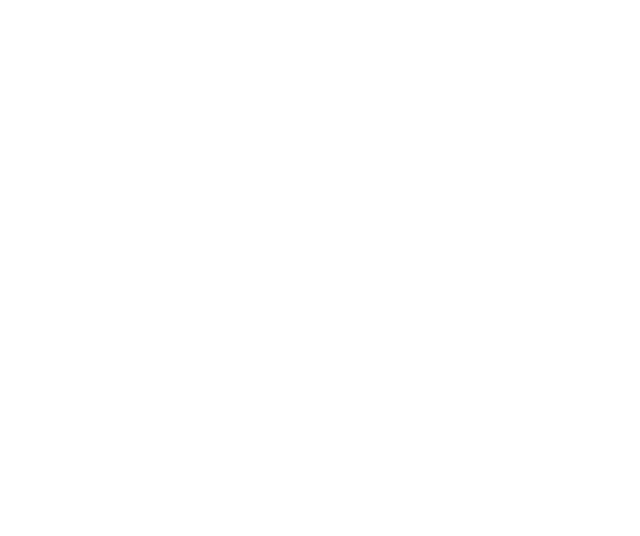
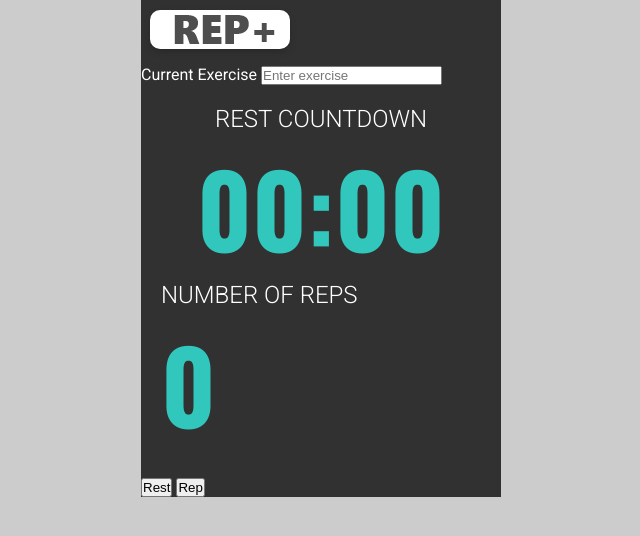
Before and after one commit to drpeirson/repplus, a website: page public/index.html in a window 1280 px wide. Shown: the whole page, without its empty margins (319-959 px from the left). Drawn offline with nearby package versions, Linux system fonts and the light colour scheme.

Commit message:
styling start

```diff
--- a/public/app.css
+++ b/public/app.css
@@ -1,4 +1,52 @@
+/* reset - reset browser defaults */
+
 * {
   margin: 0;
   padding: 0;
+  box-sizing: border-box;
 }
+
+html {
+  font-size: 16px;
+}
+
+body {
+  font-family: 'Roboto', sans-serif;
+  color: #fff;
+  background-color: #ccc;
+
+}
+
+/* restricts app width and center*/
+
+.app-container {
+  max-width: 360px;
+  margin: 0 auto;
+  background-color: #313131;
+}
+
+.display-container {
+  padding: 20px;
+  text-align: center;
+}
+
+.countdown-display {
+  text-align: center;
+}
+
+h2 {
+  font-size: 24px;
+  font-weight: 300;
+  text-transform: uppercase;
+}
+
+p {
+  font-family: 'Oswald', sans-serif;
+  font-size: 100px;
+  font-weight: bold;
+  color: #32C7BC;
+}
+
+.rep-count {
+  text-align: left;
+}
--- a/public/index.html
+++ b/public/index.html
@@ -1,12 +1,37 @@
 <!DOCTYPE html>
 <html lang="en">
 <head>
-    <meta charset="UTF-8">
-    <meta name="viewport" content="width=device-width, initial-scale=1.0">
-    <meta http-equiv="X-UA-Compatible" content="ie=edge">
-    <title>Rep+</title>
+  <link rel="stylesheet" href="/app.css">
+  <link href="https://fonts.googleapis.com/css?family=Oswald:700|Roboto:300,400" rel="stylesheet">
+  <meta charset="UTF-8">
+  <meta name="viewport" content="width=device-width, initial-scale=1.0">
+  <meta http-equiv="X-UA-Compatible" content="ie=edge">
+  <meta name="description" content="Rep counter gym">
+  <title>Rep+</title>
 </head>
 <body>
-
+  <div class="app-container">
+    <header>
+      <img src="/images/logo.png" alt="rep plus logo">
+    </header>
+    <div class="print-exercise">
+      <label for="exercise-name">Current Exercise</label>
+      <input id="exercise-name" type="text" class="fw-input" placeholder="Enter exercise">
+    </div>
+    <div class="display-container">
+      <div class="countdown-display">
+        <h2>Rest Countdown</h2>
+        <p>00:00</p>
+      </div>
+      <div class="rep-count">
+        <h2>Number of Reps</h2>
+          <p>0</p>
+      </div>
+    </div>
+    <div class="rep-controls">
+      <button>Rest</button>
+      <button>Rep</button>
+    </div>
+  </div>
 </body>
 </html>
```
Also changed, not shown: public/images/logo.png (added).
